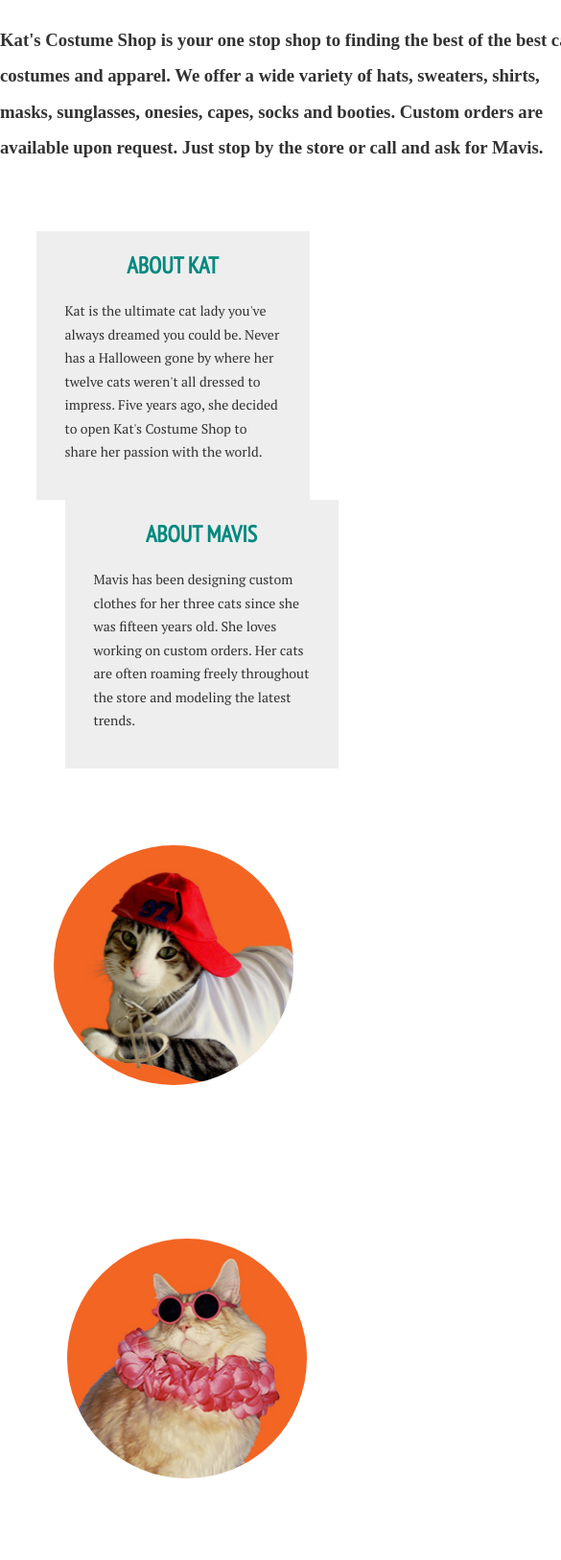
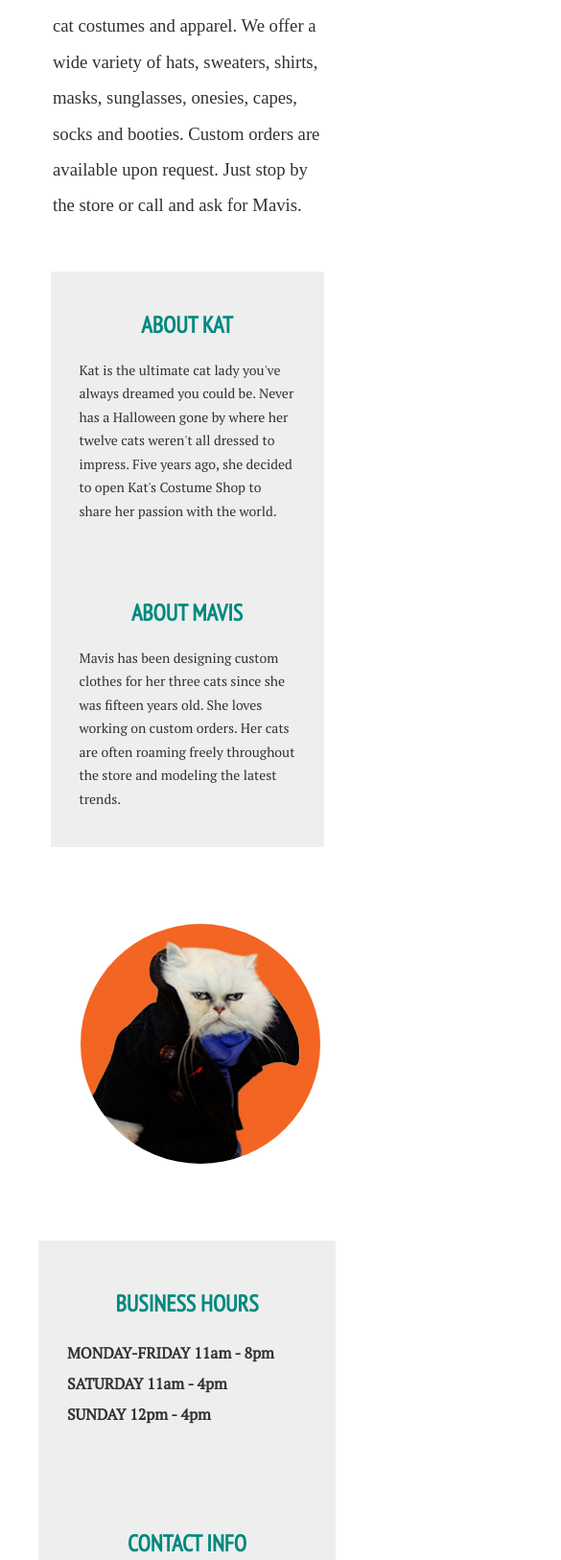
Before and after one commit to catcase/Cat-Costume-Web, a plain HTML site: page index.html in a window 390 px wide. Shown: the part 374-2000 px from the top of the page at 96% size, 585 px wide, since content can reach past the window. Drawn offline with Linux system fonts and the light colour scheme.

Commit message:
Semi Responsive

```diff
--- a/assets/css/main.css
+++ b/assets/css/main.css
@@ -1,10 +1,5 @@
 body {
   margin: 0;
-}
-
-img, embed,
-object, video {
-  max-width: 100%
 }
 
 .nav ul {
@@ -72,6 +67,7 @@ object, video {
   padding-left: 30px;
   padding-right: 30px;
   display: inline-block;
+  vertical-align: top;
 }
 
 .box1 h2 {
@@ -225,9 +221,53 @@ object, video {
 }
 
 /* On devices wider than 660px */
-@media(min-width: 660px) {
+@media(max-width: 885px) {
+  .main h1 {
+    font-size: 1.5em;
+  }
+.mainh3 h3 {
+   display: block;
+   width: 280px;
+   margin: auto;
+   font-weight: normal;
+ }
+ .box1 {
+   display: block;
+   margin: auto;
+   padding-top: 20px;
+ }
+ .box2 {
+   display: block;
+   margin: auto;
+   padding-top: 20px;
+ }
+ .img1 {
+   display: none;
+ }
+ .img2 {
+   display: none;
+ }
+ .git {
+   background-color: #ffffff;
+ }
+ .git h1 {
+   display: none;
+ }
+ .business {
+   display: block;
+   margin: auto;
+   background-color: #eeeeee;
+ }
+ .contact {
+   display: block;
+   margin: auto;
+   background-color:  #eeeeee;
+ }
 }
 
 /* On devices wider than 940px */
-@media(min-width: 940px) {
+@media(max-width: 475px) {
+  .nav li a {
+    display: none;
+  }
 }
--- a/index.html
+++ b/index.html
@@ -24,7 +24,7 @@
     <div class='main'>
       <h1>Get Some Serious Cat-titude</h1>
 
-      <div class=mainh3>
+      <div class='mainh3'>
       <h3>Kat's Costume Shop is your one stop shop to finding the
       best of the best cat costumes and apparel. We offer a wide
       variety of hats, sweaters, shirts, masks, sunglasses, onesies,
```
